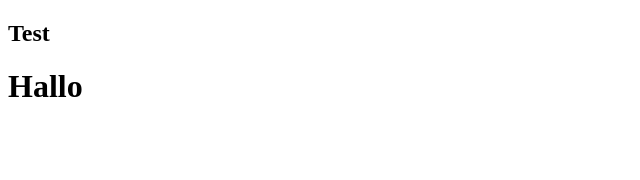
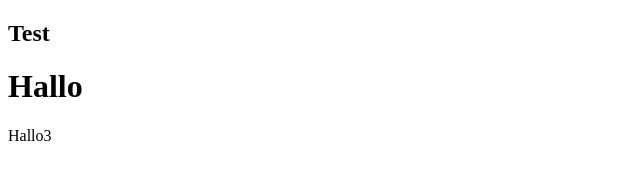
Before and after one commit to alex84G/test, a plain HTML site: page index.html in a window 1280 px wide. Shown: the full height of the page, 0-640 px from the left. Drawn offline with Linux system fonts and the light colour scheme.

Commit message:
test commit

```diff
--- a/index.html
+++ b/index.html
@@ -10,6 +10,7 @@
     <div class="wrapper">
         <h2>Test</h2>
         <h1>Hallo</h1>
+        <div>Hallo3</div>
     </div>
 </body>
 </html>
```
